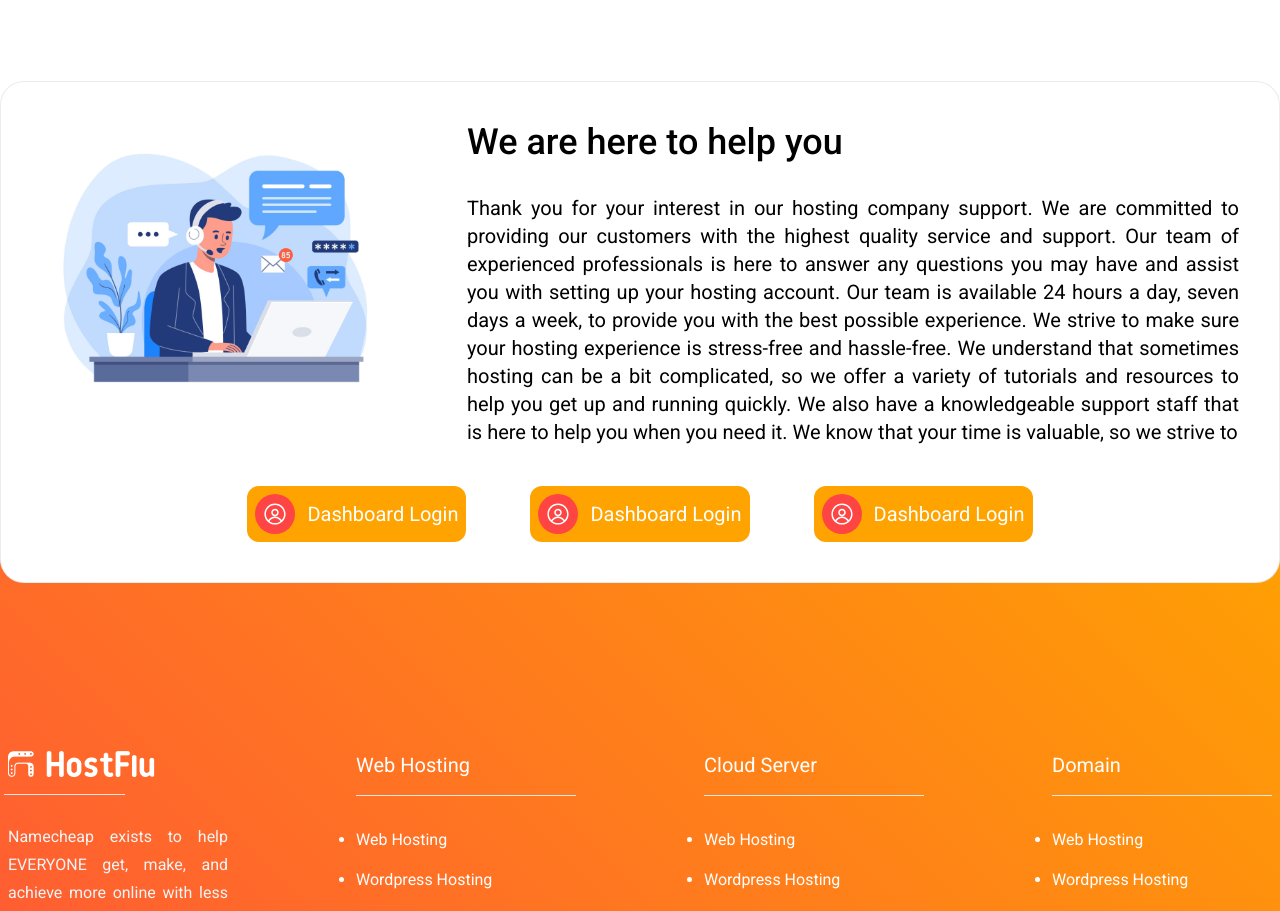
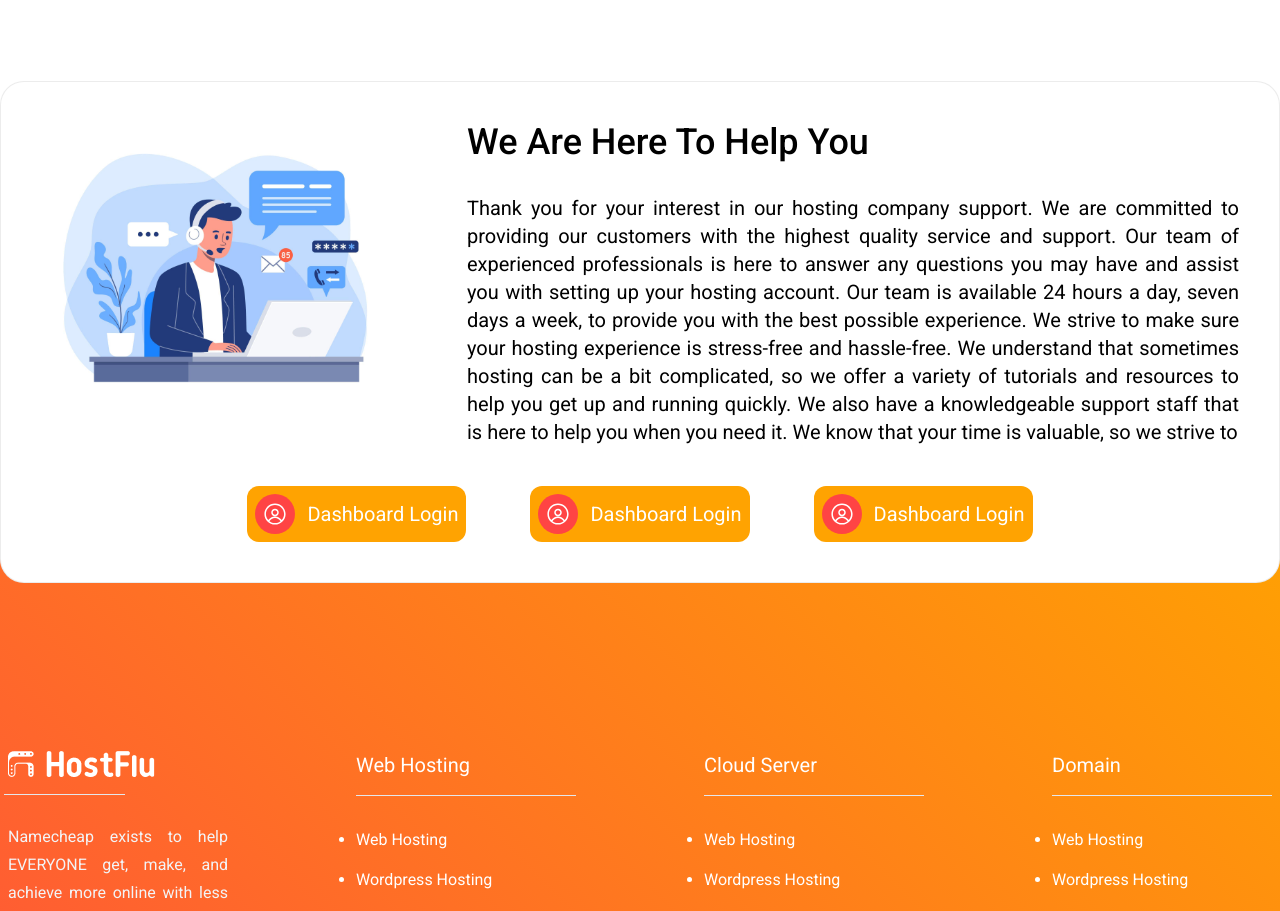
Before and after one commit to pothikit/hostfule-project, a React (Create React App) app: page / in a window 1280 px wide. Shown: the part 8580-9491 px from the top of the page. Built offline with nearby package versions, Linux system fonts and the light colour scheme; a web font is replaced by a local one.

Commit message:
footer top section title capitalize

```diff
--- a/src/components/footer/Footer.jsx
+++ b/src/components/footer/Footer.jsx
@@ -27,7 +27,7 @@ function Footer() {
                             <img src={supportImg} alt="Our Support" className='w-full mx-auto' />
                         </div>
                         <div className='md:col-span-2'>
-                            <h2 className='text-2xl md:text-4xl font-medium mb-8'>We are here to help you </h2>
+                            <h2 className='text-2xl md:text-4xl font-medium mb-8 capitalize'>We are here to help you </h2>
                             <p className='text-justify text-base md:text-xl'>Thank you for your interest in our hosting company support. We are committed to providing our customers with the highest quality service and support. Our team of experienced professionals is here to answer any questions you may have and assist you with setting up your hosting account. Our team is available 24 hours a day, seven days a week, to provide you with the best possible experience. We strive to make sure your hosting experience is stress-free and hassle-free. We understand that sometimes hosting can be a bit complicated, so we offer a variety of tutorials and resources to help you get up and running quickly. We also have a knowledgeable support staff that is here to help you when you need it. We know that your time is valuable, so we strive to</p>
                         </div>
                     </div>
```
